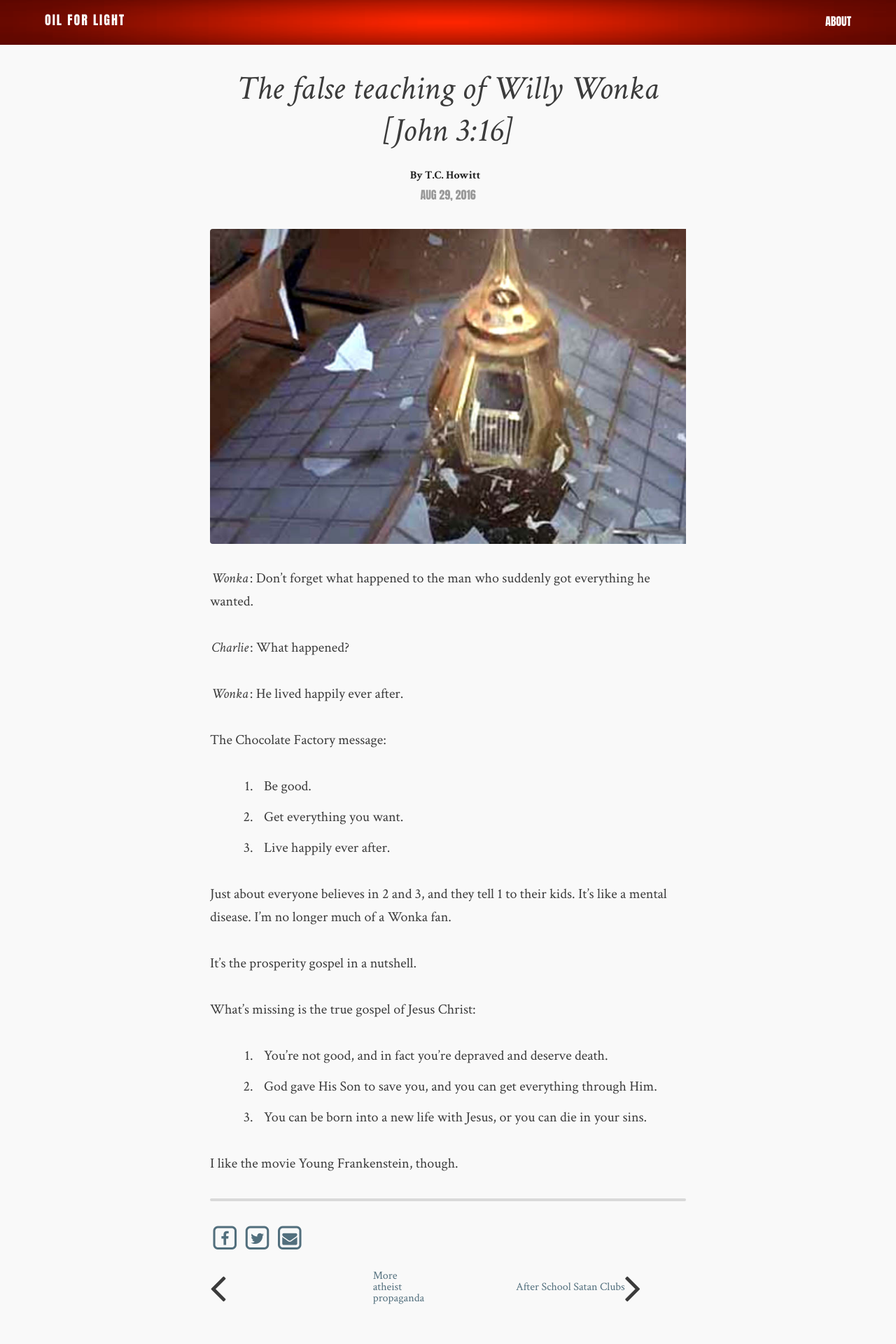
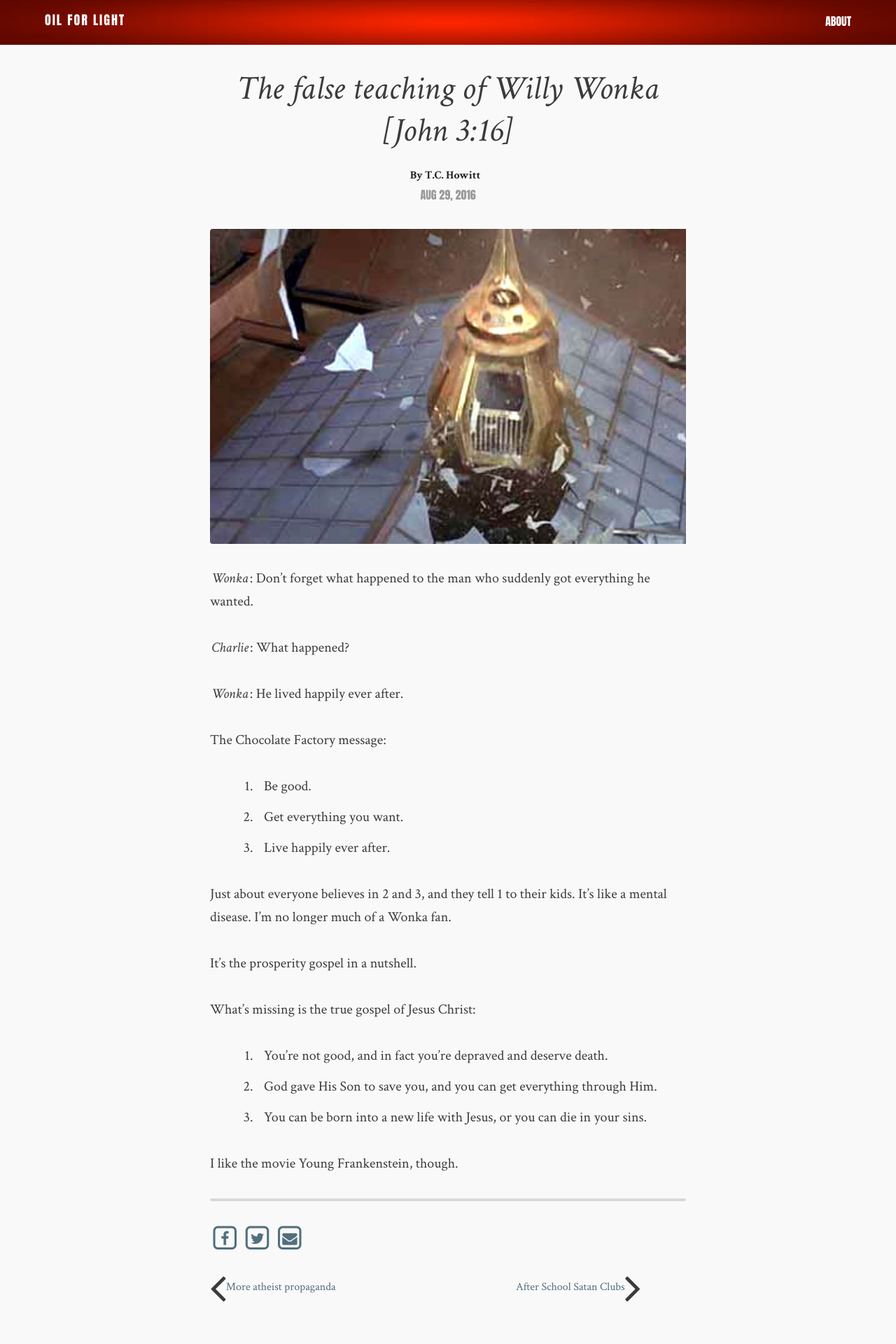
Before and after one commit to flashlightministries/oilforlight, a Jekyll site: the page built from _posts/2016-08-29-willy-wonka-false.md, in a window 1280 px wide. Shown: the whole page at 70% size. Built offline with Jekyll 4.4.1, drawn with Linux system fonts in a browser that asks for light colours; nearby versions of some CDN libraries.

Commit message:
Update post.html

```diff
--- a/_layouts/post.html
+++ b/_layouts/post.html
@@ -62,14 +62,14 @@
   <br/>
 
   <div class="page-nav">
-    <span>
+    <span class="align-left">
       {% if page.next.url %}
-        <span class="left-arrow"><i class="fa fa-4x fa-angle-left" aria-hidden="true"></i></span><span><a class="next small" href="{{page.next.url}}">{{page.next.title}}</a></span>
+        <span class="arrow"><i class="fa fa-4x fa-angle-left" aria-hidden="true"></i></span><span><a class="next small" href="{{page.next.url}}">{{page.next.title}}</a></span>
       {% endif %}
     </span>
     <span class="align-right">
       {% if page.previous.url %}
-        <span><a class="prev small" href="{{page.previous.url}}">{{page.previous.title}}</a></span><span><i class="fa fa-4x fa-angle-right" aria-hidden="true"></i></span>
+        <span><a class="prev small" href="{{page.previous.url}}">{{page.previous.title}}</a></span><span class="arrow"><i class="fa fa-4x fa-angle-right" aria-hidden="true"></i></span>
       {% endif %}
     </span>
   </div>
```
